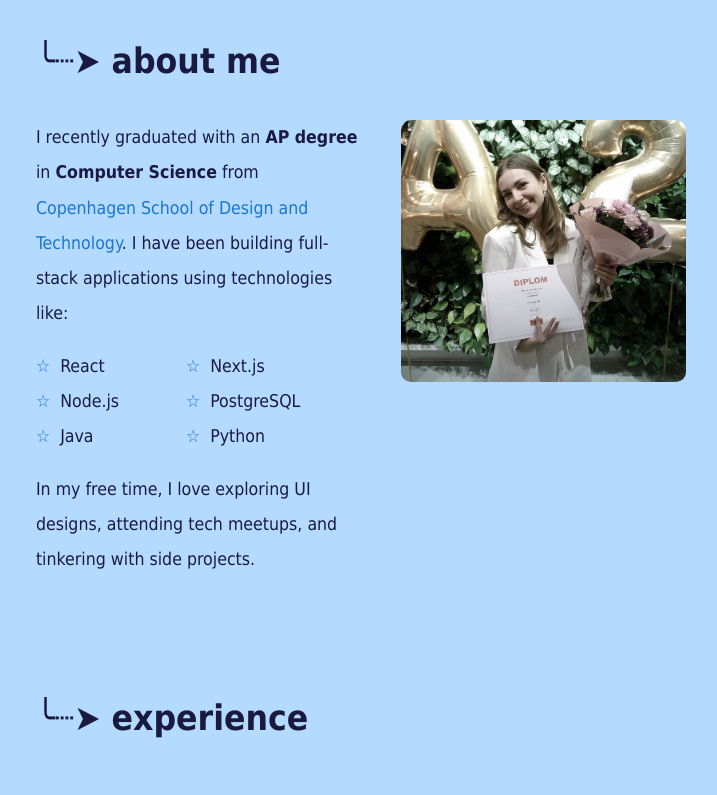
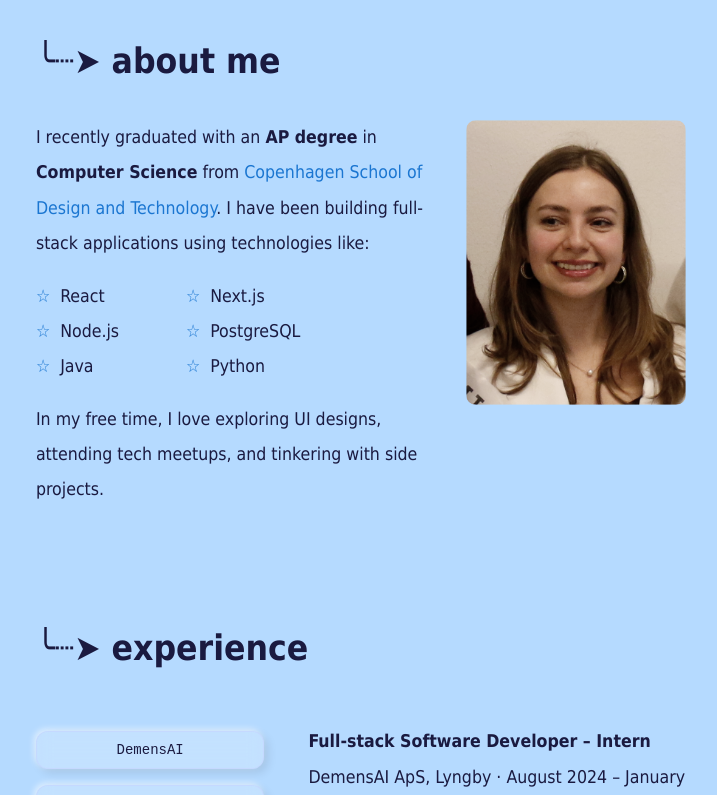
Before and after one commit to freyafuglo/freyas-portfolio, a Next.js app: page / in a window 1280 px wide. Shown: the part 840-1635 px from the top of the page, without its empty margins (140-857 px from the left). Built offline with nearby package versions, Linux system fonts and the light colour scheme.

Commit message:
new pic of me lol

```diff
--- a/components/Portfolio.js
+++ b/components/Portfolio.js
@@ -101,10 +101,10 @@ export default function Portfolio() {
 
             <div className="about-image">
               <Image
-                src="/me.jpg"
+                src="/Freya_Portræt.png"
                 alt="Me"
-                width={285}
-                height={262}
+                width={220}
+                height={285}
                 className="me"
               />
             </div>
@@ -121,7 +121,9 @@ export default function Portfolio() {
               <button onClick={() => setSelectedExperience("DemensAI")}>
                 DemensAI
               </button>
-              <button onClick={() => setSelectedExperience("KEA")}>KEA</button>
+              <button onClick={() => setSelectedExperience("KEA")}>
+                Copenhagen School of Design and Technology
+              </button>
               <button onClick={() => setSelectedExperience("DroneVisioner")}>
                 DroneVisioner
               </button>
--- a/styles/globals.css
+++ b/styles/globals.css
@@ -31,7 +31,6 @@ a {
 .blue-text {
   color: rgb(27, 118, 209);
   text-decoration: none;
-
 }
 
 /* Header */
@@ -196,7 +195,7 @@ body {
   transition: all 0.3s ease;
 }
 
-.email-link:hover{
+.email-link:hover {
   background-color: rgb(27, 118, 209);
   color: #f0f0f0;
 }
@@ -213,7 +212,7 @@ body {
 
 .dark-mode .email-link:hover {
   background-color: #e0e0e0;
-  color: rgb(27, 118, 209);;
+  color: rgb(27, 118, 209);
 }
 
 /*SECTIONS*/
@@ -268,8 +267,9 @@ body {
   padding-left: 40px;
 }
 
+
 .me {
-  filter: grayscale(50%);
+  filter: grayscale(35%);
   transition: filter 0.3s ease;
   border-radius: 10px;
 }
@@ -297,39 +297,42 @@ body {
 }
 
 .experience-list li::before {
-  content: '☆'; /* Or ▸, ➤, etc. */
+  content: "☆"; /* Or ▸, ➤, etc. */
   margin-right: 10px;
   color: rgb(27, 118, 209);
 }
-
 
 .experience-buttons {
   display: flex;
   flex-direction: column;
   gap: 1rem;
   padding-top: 1.5rem;
-
 }
 
 .experience-buttons button {
-  background-color: #e0e0e0;
-  border: 2px solid #999;
-  padding: 6px 16px;
-  margin-right: 8px;
+  background: rgba(255, 255, 255, 0.2);
+  border: 1px solid rgba(200, 200, 255, 0.3);
+  backdrop-filter: blur(8px);
+  -webkit-backdrop-filter: blur(8px);
+  border-radius: 12px;
+  padding: 10px 20px;
+  margin-right: 12px;
   font-family: 'Courier New', monospace;
   font-size: 14px;
   color: inherit;
-  cursor: pointer;
-  box-shadow: 2px 2px 0 #aaa;
-  transition: all 0.2s ease-in-out;
+  box-shadow: 4px 4px 10px rgba(0, 0, 0, 0.1),
+              -2px -2px 6px rgba(255, 255, 255, 0.6);
+  transition: all 0.2s ease;
 }
 
 .experience-buttons button:hover {
-  background-color: #d5d5d5;
-  box-shadow: 1px 1px 0 #888;
+  background: rgba(255, 255, 255, 0.3);
+  box-shadow: 2px 2px 6px rgba(0, 0, 0, 0.15),
+              -2px -2px 4px rgba(255, 255, 255, 0.5);
 }
 
 .experience-buttons button:active {
-  box-shadow: inset 2px 2px 4px #aaa;
-  background-color: #c0c0c0;
+  box-shadow: inset 2px 2px 4px rgba(0, 0, 0, 0.1),
+              inset -2px -2px 4px rgba(255, 255, 255, 0.3);
+  background: rgba(230, 230, 255, 0.5);
 }
```
Also changed, not shown: public/Freya_Portræt.png (added).
